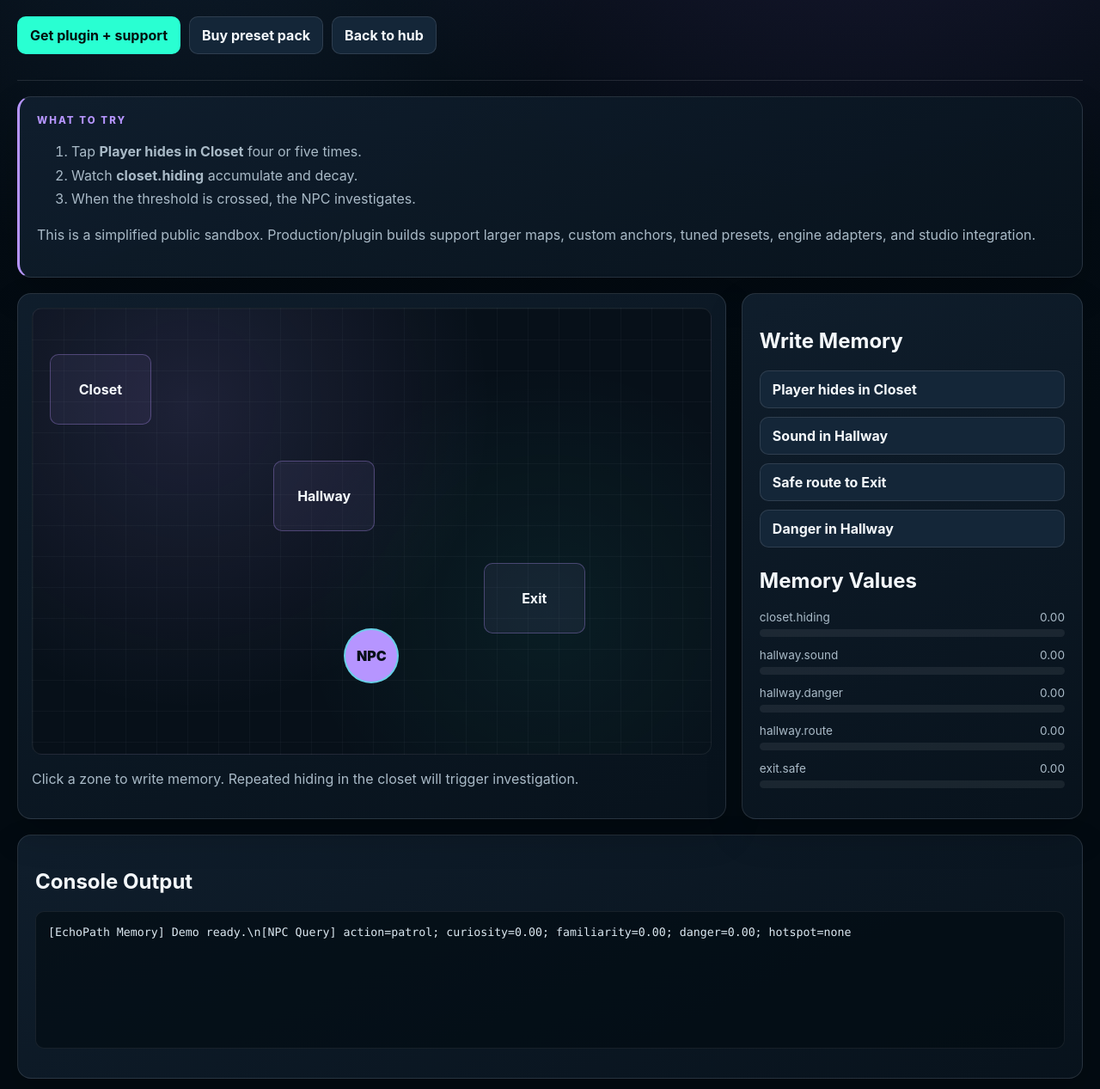
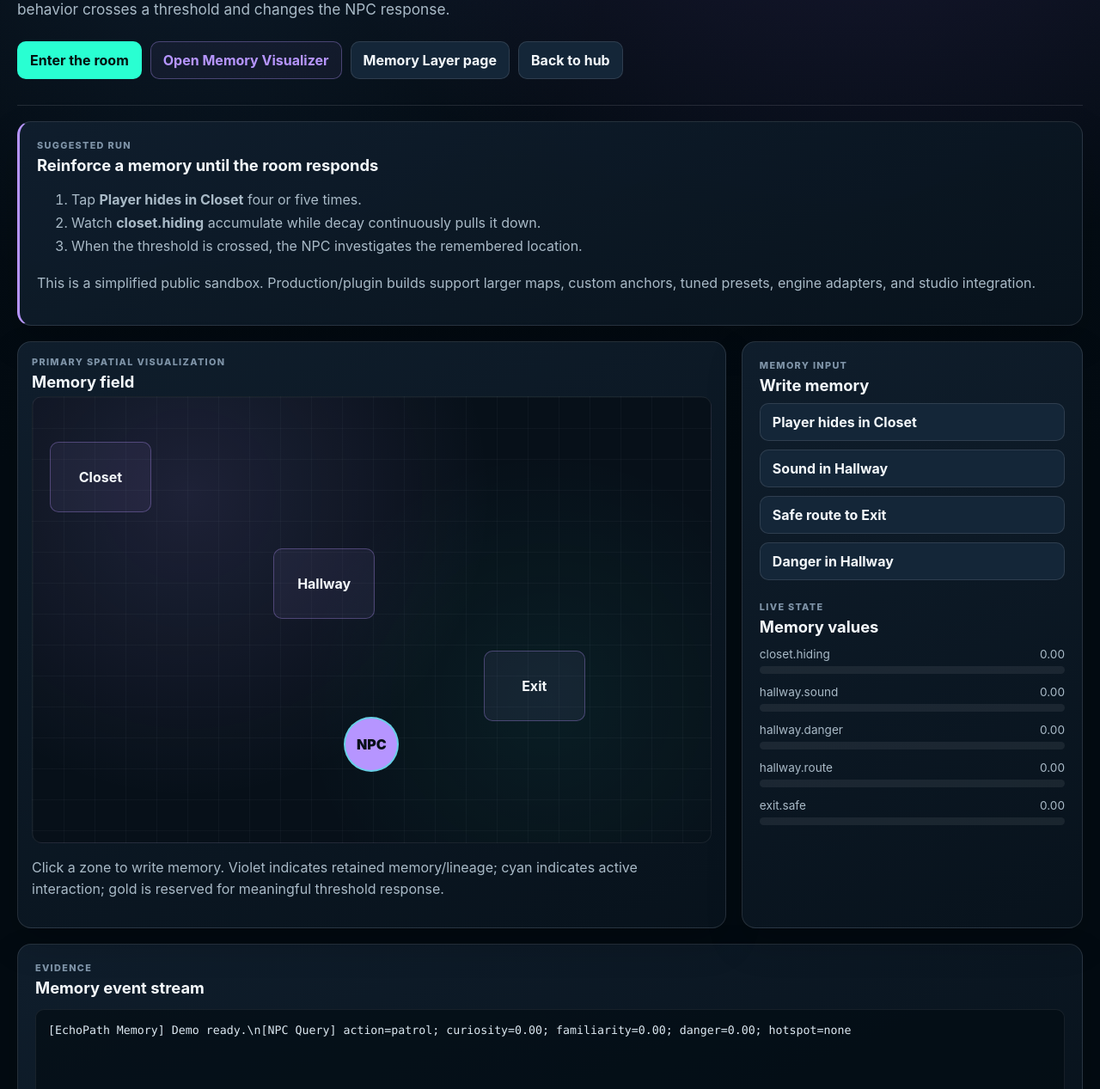
Before and after one commit to EchoPath-Source/EchoPath-Memory-Layer-Public, a website: page docs/room-remembers/index.html in a window 1280 px wide. Shown: the part 190-1457 px from the top of the page at 86% size. Drawn offline with Linux system fonts and the light colour scheme.

Commit message:
Redesign Room Remembers demo surface

```diff
--- a/docs/room-remembers/index.html
+++ b/docs/room-remembers/index.html
@@ -9,56 +9,62 @@
 <body>
   <main class="shell">
     <section class="hero">
-      <p class="eyebrow">EchoPath Memory Layer</p>
+      <p class="eyebrow">EchoPath Memory Layer / Interactive Memory</p>
       <h1>The Room Remembers</h1>
-      <p class="lede">A browser demo showing spatial memory, decay, reinforcement, and threshold-triggered behavior.</p>
+      <p class="lede">Write spatial memory into the room, watch it decay or reinforce, and observe the moment remembered behavior crosses a threshold and changes the NPC response.</p>
       <div class="cta-row">
-        <a class="button primary" href="https://echopathxr.com/echopath-memory-layer/">Get plugin + support</a>
-        <a class="button" href="https://echopathxr.com/product/preset-pack-starter-edition/">Buy preset pack</a>
+        <a class="button primary" href="#demo">Enter the room</a>
+        <a class="button secondary" href="../memory-visualizer/">Open Memory Visualizer</a>
+        <a class="button" href="https://echopathxr.com/echopath-memory-layer/">Memory Layer page</a>
         <a class="button" href="../">Back to hub</a>
       </div>
     </section>
 
     <section class="panel try-panel">
-      <p class="eyebrow">What to try</p>
+      <div class="section-kicker">Suggested run</div>
+      <h2 class="section-title">Reinforce a memory until the room responds</h2>
       <ol>
         <li>Tap <strong>Player hides in Closet</strong> four or five times.</li>
-        <li>Watch <strong>closet.hiding</strong> accumulate and decay.</li>
-        <li>When the threshold is crossed, the NPC investigates.</li>
+        <li>Watch <strong>closet.hiding</strong> accumulate while decay continuously pulls it down.</li>
+        <li>When the threshold is crossed, the NPC investigates the remembered location.</li>
       </ol>
       <p class="hint">This is a simplified public sandbox. Production/plugin builds support larger maps, custom anchors, tuned presets, engine adapters, and studio integration.</p>
     </section>
 
-    <section class="demo-grid">
+    <section id="demo" class="demo-grid">
       <div class="panel world-panel">
+        <div class="section-kicker">Primary spatial visualization</div>
+        <h2 class="section-title">Memory field</h2>
         <div class="world" id="world">
           <button class="zone" id="closet" style="left: 10%; top: 18%;">Closet</button>
           <button class="zone" id="hallway" style="left: 43%; top: 42%;">Hallway</button>
           <button class="zone" id="exit" style="left: 74%; top: 65%;">Exit</button>
           <div class="npc" id="npc">NPC</div>
         </div>
-        <p class="hint">Click a zone to write memory. Repeated hiding in the closet will trigger investigation.</p>
+        <p class="hint">Click a zone to write memory. Violet indicates retained memory/lineage; cyan indicates active interaction; gold is reserved for meaningful threshold response.</p>
       </div>
 
       <div class="panel controls-panel">
-        <h2>Write Memory</h2>
+        <div class="section-kicker">Memory input</div>
+        <h2 class="section-title">Write memory</h2>
         <div class="button-stack">
           <button data-event="hiding" data-anchor="closet" data-strength="0.18">Player hides in Closet</button>
           <button data-event="sound" data-anchor="hallway" data-strength="0.20">Sound in Hallway</button>
           <button data-event="safe" data-anchor="exit" data-strength="0.14">Safe route to Exit</button>
           <button data-event="danger" data-anchor="hallway" data-strength="0.24">Danger in Hallway</button>
         </div>
-        <h2>Memory Values</h2>
+        <div class="section-kicker">Live state</div>
+        <h2 class="section-title">Memory values</h2>
         <div id="meters" class="meters"></div>
       </div>
     </section>
 
     <section class="panel log-panel">
-      <h2>Console Output</h2>
+      <div class="section-kicker">Evidence</div>
+      <h2 class="section-title">Memory event stream</h2>
       <pre id="log">[EchoPath Memory] Demo ready.\n</pre>
     </section>
   </main>
-
   <script src="game.js"></script>
 </body>
 </html>
```
